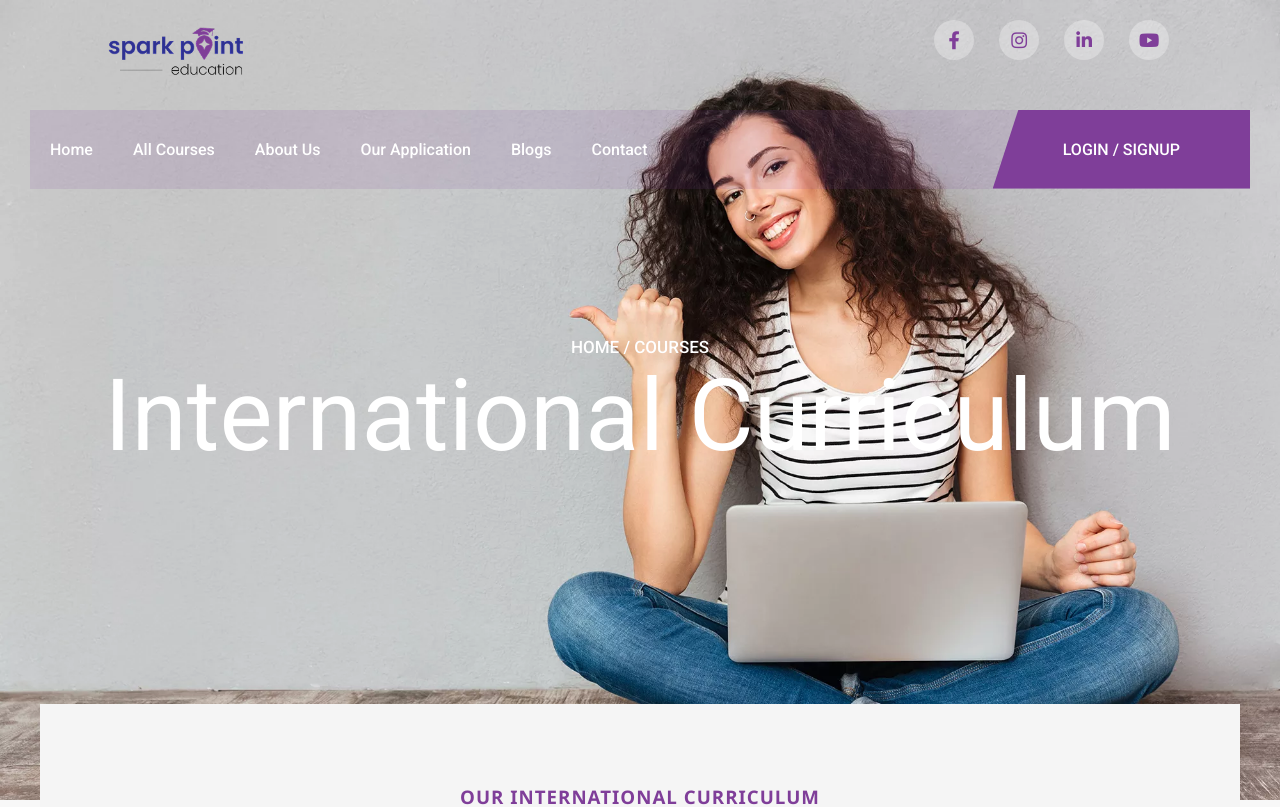
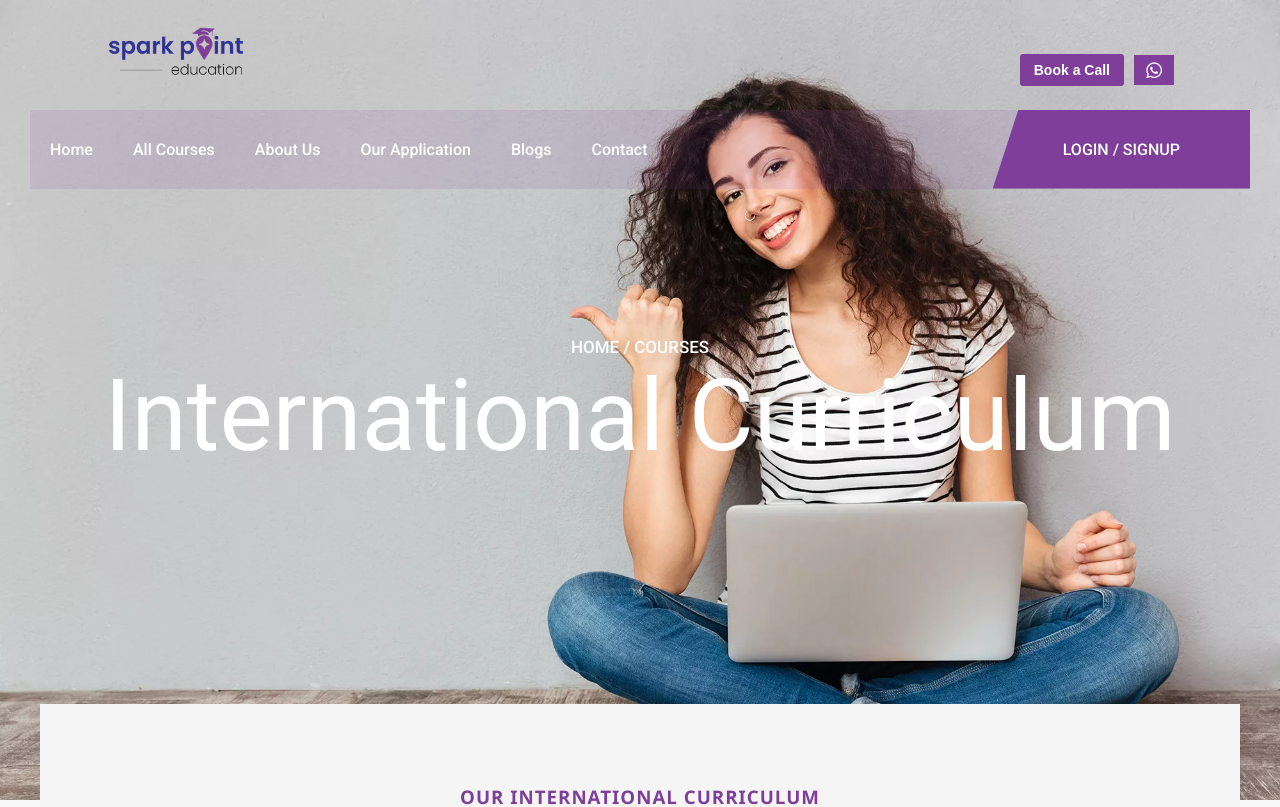
Before and after one commit to vishalsingh612/sparkpointeducation, a React (Create React App) app: page /courses/international-curriculum in a window 1280 px wide. Shown: the top 807 px of the page. Built offline with nearby package versions, Linux system fonts and the light colour scheme.

Commit message:
content changes

```diff
--- a/src/components/allcourses/OnlineCourses.jsx
+++ b/src/components/allcourses/OnlineCourses.jsx
@@ -18,7 +18,7 @@ const OnlineCourses = () => {
     {
       icon: <GiEarthAmerica size={60} />,
       title: "International Curriculum",
-      tag: "IB / IGCSE / Others",
+      tag: "AP/AS-A Level/IB/IGCSE",
       link: "/courses/international-curriculum"
     },
     {
--- a/src/components/common/header/Head.jsx
+++ b/src/components/common/header/Head.jsx
@@ -1,38 +1,121 @@
-import React from "react"
+import React, { useState } from "react"
 import logo from "../../../images/logo.png"
 
-const iconStyle = {
-  color: '#7F3E99',
-  fontSize: '18px',
-  marginRight: '15px',
-  textDecoration: 'none',
-}
 const Head = () => {
+  const [showPopup, setShowPopup] = useState(false)
+
+  const buttonStyle = {
+    backgroundColor: '#7F3E99',
+    color: '#fff',
+    border: 'none',
+    padding: '8px 14px',
+    cursor: 'pointer',
+    fontSize: '14px',
+    display: 'flex',
+    alignItems: 'center',
+    justifyContent: 'center',
+  }
+
+  const iconButtonStyle = {
+    ...buttonStyle,
+    margin: "30px 10px 0 0",
+    width: '40px',
+    height: '30px',
+    padding: 0,
+    fontSize: '18px',
+  }
+
+  const popupStyle = {
+    position: 'fixed',
+    top: '50%',
+    left: '50%',
+    transform: 'translate(-50%, -50%)',
+    background: '#fff',
+    padding: '30px',
+    boxShadow: '0 8px 20px rgba(0,0,0,0.2)',
+    zIndex: 1000,
+    width: '90%',
+    maxWidth: '400px',
+  }
+
+  const overlayStyle = {
+    position: 'fixed',
+    top: 0,
+    left: 0,
+    right: 0,
+    bottom: 0,
+    backgroundColor: 'rgba(0,0,0,0.5)',
+    zIndex: 999,
+  }
+
   return (
     <>
       <section className='head'>
-        <div className='container flexSB'>
+        <div className='container flexSB' style={{ alignItems: 'center' }}>
           <div className='logo'>
-            <img src={logo} style={{width:"160px"}}/>
+            <img src={logo} alt="Spark Point Logo" style={{ width: "160px" }} />
           </div>
 
-          <div className='social' >
-    <a href="https://www.facebook.com/share/18rUuTXobW/" target="_blank" rel="noopener noreferrer" style={iconStyle}>
-      <i className='fab fa-facebook-f icon'></i>
-    </a>
-    <a href="https://www.instagram.com/spark_point_education?igsh=Y2JpcnNyaGc2eDE1" target="_blank" rel="noopener noreferrer" style={iconStyle}>
-      <i className='fab fa-instagram icon'></i>
-    </a>
-    <a href="https://www.linkedin.com/company/spark-point-education/" target="_blank" rel="noopener noreferrer" style={iconStyle}>
-  <i className='fab fa-linkedin-in icon'></i>
-</a>
-    <a href="https://www.youtube.com/@SparkPointEducation" target="_blank" rel="noopener noreferrer" style={iconStyle}>
-      <i className='fab fa-youtube icon'></i>
-    </a>
-  </div>
-
+          <div className='social' style={{ display: 'flex', alignItems: 'center' }}>
+            <button style={buttonStyle} onClick={() => setShowPopup(true)}>Book a Call</button>
+            <a
+              href="https://wa.me/919310448417"
+              target="_blank"
+              rel="noopener noreferrer"
+              style={iconButtonStyle}
+              title="Chat on WhatsApp"
+            >
+              <i className='fab fa-whatsapp'></i>
+            </a>
+          </div>
         </div>
       </section>
+
+      {/* Popup Form */}
+      {showPopup && (
+        <>
+          <div style={overlayStyle} onClick={() => setShowPopup(false)} />
+          <div style={popupStyle}>
+            <h3 style={{ marginBottom: '10px', color: '#7F3E99', textAlign: 'center' }}>Book a Call</h3>
+            <p style={{ marginBottom: '10px', color: 'grey', textAlign: 'center' }} >your first step to ace examination !</p>
+            <form
+              onSubmit={(e) => {
+                e.preventDefault()
+                alert('Thank you! We will contact you shortly.')
+                setShowPopup(false)
+              }}
+            >
+              <input
+                type="text"
+                placeholder="Your Name"
+                required
+                style={{
+                  width: '100%',
+                  padding: '10px',
+                  marginBottom: '10px',
+                  borderRadius: '4px',
+                  border: '1px solid #ccc',
+                }}
+              />
+              <input
+                type="tel"
+                placeholder="Phone Number"
+                required
+                style={{
+                  width: '100%',
+                  padding: '10px',
+                  marginBottom: '10px',
+                  borderRadius: '4px',
+                  border: '1px solid #ccc',
+                }}
+              />
+              <button type="submit" style={{ ...buttonStyle, width: '100%' }}>
+                Submit
+              </button>
+            </form>
+          </div>
+        </>
+      )}
     </>
   )
 }
--- a/src/components/home/mobileApp.css
+++ b/src/components/home/mobileApp.css
@@ -1,5 +1,5 @@
 .mobile-app-section {
-    padding: 60px 0;
+    padding: 0px 0px 60px 0px;
     background: #fdfdfd;
   }
 
--- a/src/dummydata.js
+++ b/src/dummydata.js
@@ -316,28 +316,28 @@ export const price = [
 ]
 export const faq = [
   {
-    title: "How to Enroll This Online Courses?",
-    desc: "This is the first item's accordion body. It is hidden by default, until the collapse plugin adds the appropriate classes that we use to style each element. It's also worth noting that just about any HTML can go within the .accordion-body, though the transition does limit overflow.",
+    title: "What is the SparkPoint Education App?",
+    desc: "An all-in-one learning app for SAT, IELTS, and international curriculum prep, offering videos, notes, and mock tests.",
   },
   {
-    title: "Where It is hidden by default, until the collapse?",
-    desc: "It is hidden by default, until the collapse plugin adds the appropriate classes that we use to style each element. It's also worth noting that just about any HTML can go within the .accordion-body, though the transition does limit overflow.",
+    title: "Who can use this app?",
+    desc: "Students in Grades 8–12 or anyone preparing for SAT, IELTS, AP, IB, IGCSE, and A-Level exams.",
   },
   {
-    title: "How It is hidden by default, until the collapse?",
-    desc: "It is hidden by default, until the collapse plugin adds the appropriate classes that we use to style each element. It's also worth noting that just about any HTML can go within the .accordion-body, though the transition does limit overflow.",
+    title: "What does each course include?",
+    desc: "Topic-wise video lessons, downloadable notes, practice questions, mock tests, and exam strategies.",
   },
   {
-    title: "How to Enroll This Online Courses?",
-    desc: "This is the first item's accordion body. It is hidden by default, until the collapse plugin adds the appropriate classes that we use to style each element. It's also worth noting that just about any HTML can go within the .accordion-body, though the transition does limit overflow.",
+    title: "Can I access the content offline?",
+    desc: "Yes, selected videos can be downloaded for offline viewing depending on your plan.",
   },
   {
-    title: "Where It is hidden by default, until the collapse?",
-    desc: "It is hidden by default, until the collapse plugin adds the appropriate classes that we use to style each element. It's also worth noting that just about any HTML can go within the .accordion-body, though the transition does limit overflow.",
+    title: "Is progress synced between app and website?",
+    desc: "Yes, your learning progress is always synced across both platforms.",
   },
   {
-    title: "How It is hidden by default, until the collapse?",
-    desc: "It is hidden by default, until the collapse plugin adds the appropriate classes that we use to style each element. It's also worth noting that just about any HTML can go within the .accordion-body, though the transition does limit overflow.",
+    title: "How can I get support or reset my password?",
+    desc: "Use 'Forgot Password' or contact support@sparkpointeducation.com or via in-app/help chat.",
   },
 ]
 export const blog = [
```
Also changed, not shown: src/components/allcourses/InternationalCurriculum.jsx (+56 -12 lines).
